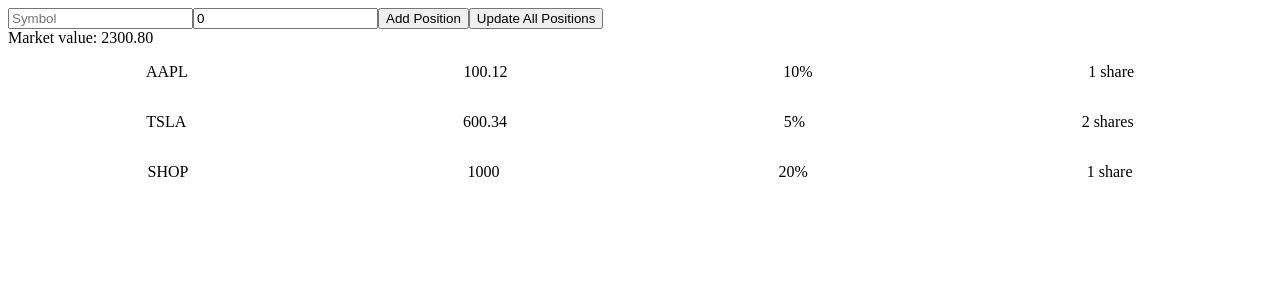
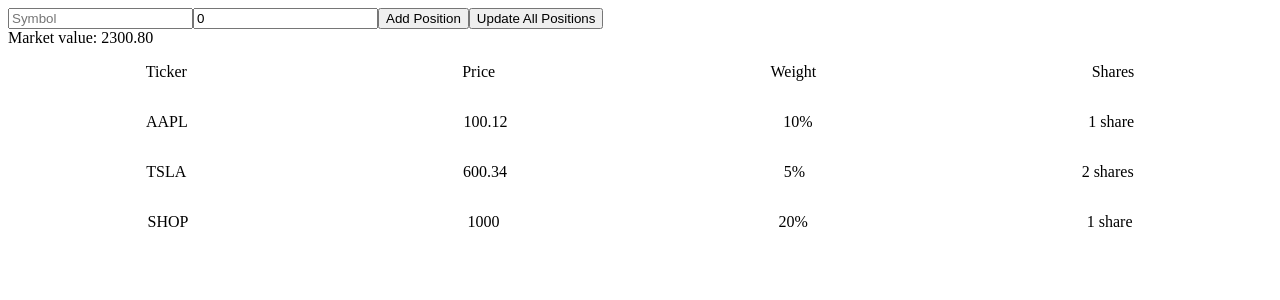
Before and after one commit to JaredFlomen/Portfolios, a React (Create React App) app: page / in a window 1280 px wide. Shown: the top 300 px of the page. Built offline with nearby package versions, Linux system fonts and the light colour scheme.

Commit message:
Adding a header to the portfolio

```diff
--- a/src/App.js
+++ b/src/App.js
@@ -1,4 +1,5 @@
 import { useState } from 'react';
+import Header from './components/Header';
 import Position from './components/Position';
 import lastPrice from './helpers/lastPrice';
 
@@ -54,6 +55,7 @@
       <button onClick={updatePortfolio}>Update All Positions</button>
       <div>Market value: {parseFloat(marketValue).toFixed(2)}</div>
       <div>
+        <Header />
         {portfolio.map((item, index) => {
           return (
             <Position
--- /dev/null
+++ b/src/components/Header.js
@@ -0,0 +1,14 @@
+import React from 'react';
+
+function Header() {
+  return (
+    <div className='position'>
+      <p>Ticker</p>
+      <p>Price</p>
+      <p>Weight</p>
+      <p>Shares</p>
+    </div>
+  );
+}
+
+export default Header;
```
